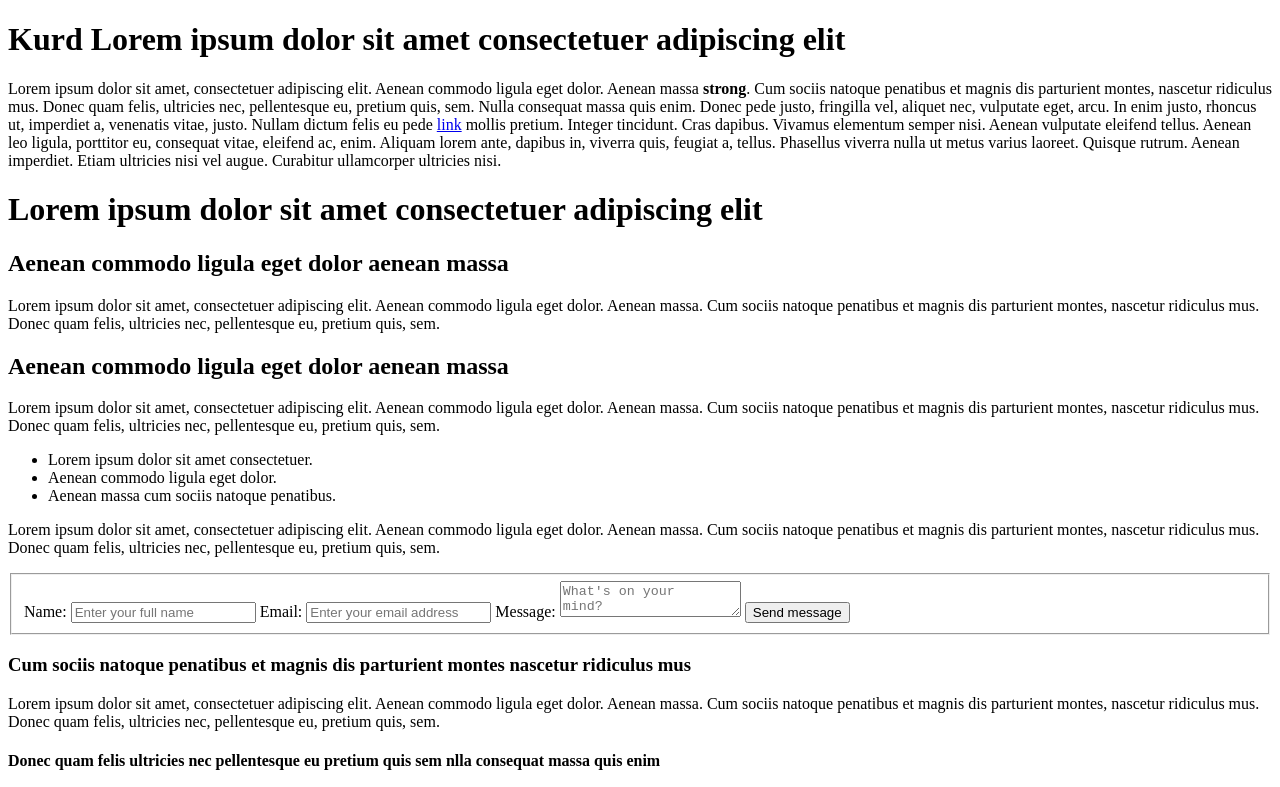
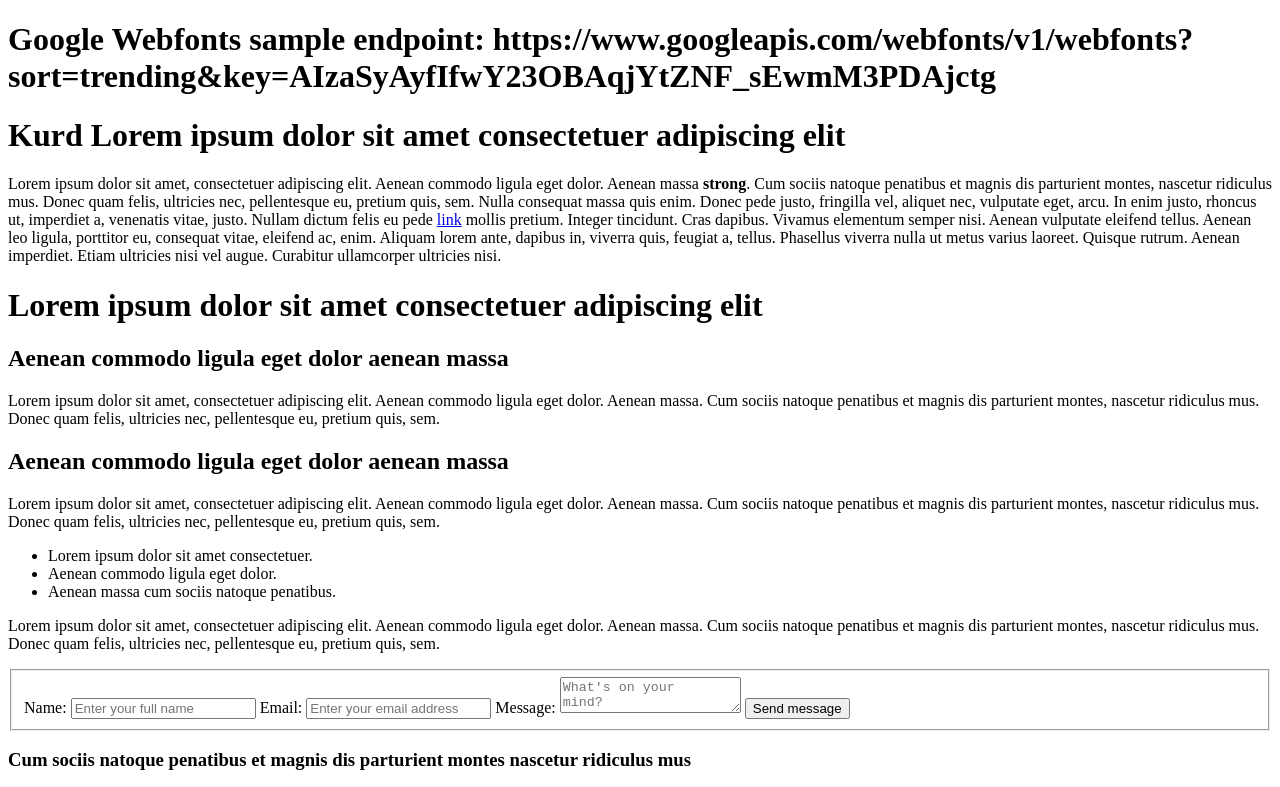
Before and after one commit to mikelew42/angular-seed, a website: page public/index.html in a window 1280 px wide. Shown: the top 787 px of the page. Drawn offline with Linux system fonts and the light colour scheme.

Commit message:
New branch for sub project: webfonts

```diff
--- a/public/index.html
+++ b/public/index.html
@@ -8,6 +8,7 @@
 	<script src="js/app.js"></script>
 </head>
 <body ng-app="App">
+	<h1>Google Webfonts sample endpoint: https://www.googleapis.com/webfonts/v1/webfonts?sort=trending&key=AIzaSyAyfIfwY23OBAqjYtZNF_sEwmM3PDAjctg</h1>
 	<sample></sample>
 </body>
 </html>
```
